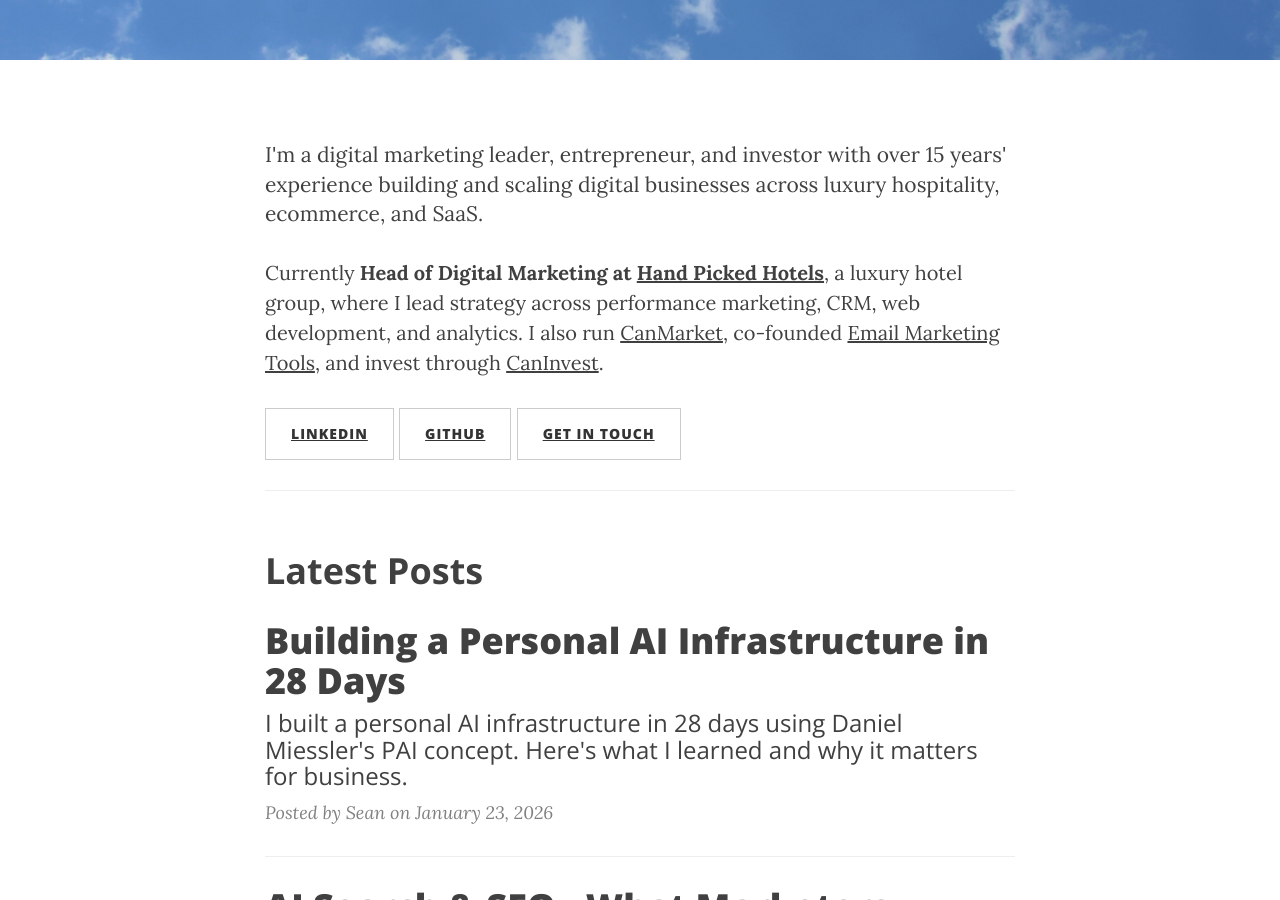
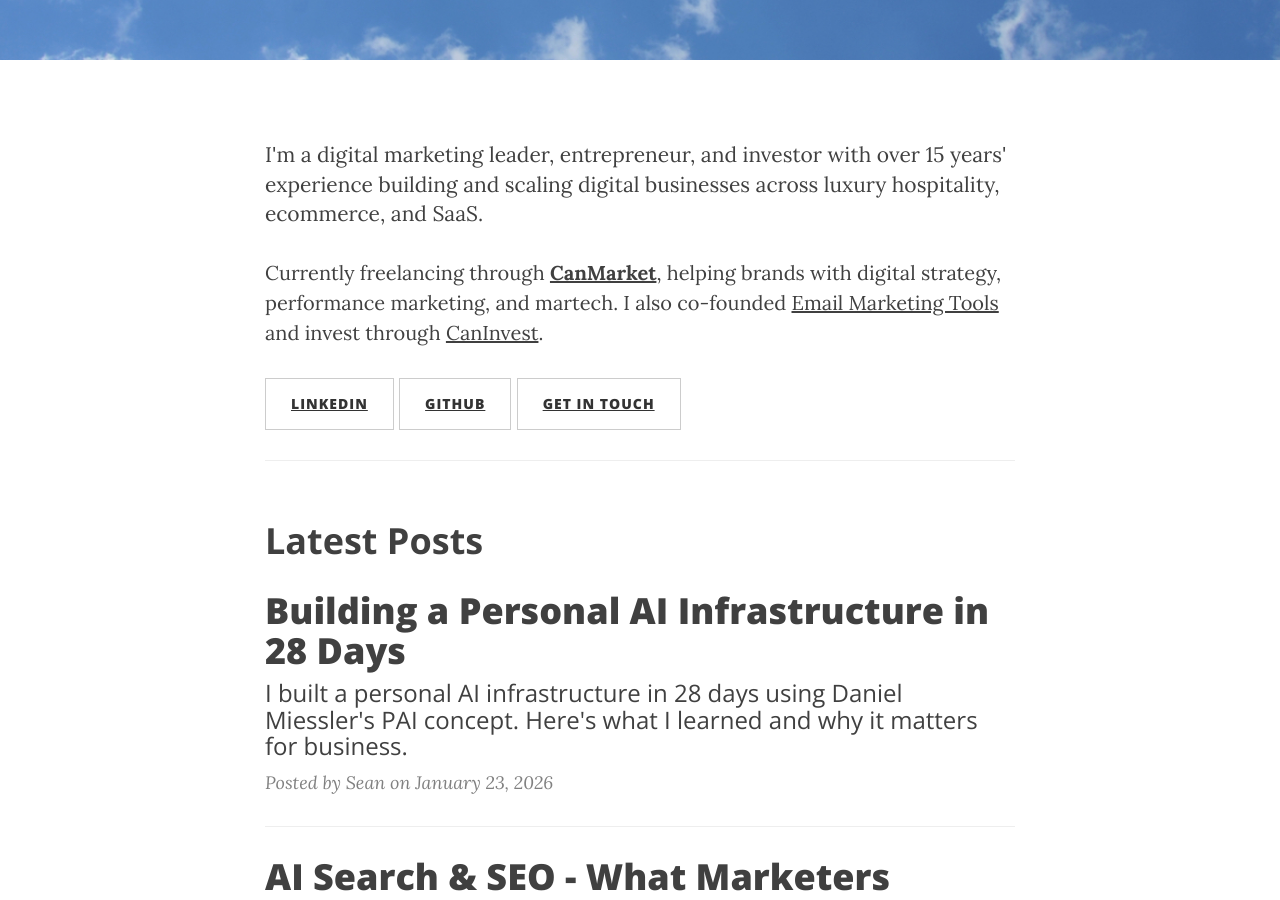
Before and after one commit to seanreillyesq/seanreillyesq.github.io, a Jekyll site: the page built from home.html, in a window 1280 px wide and 900 px high, scrolled down 396 px. Built offline with Jekyll 4.4.1, drawn with Linux system fonts in a browser that asks for light colours; comment, search, counter and statistics services are not loaded.

Commit message:
Update /home preview: freelance via CanMarket, remove HPH reference

```diff
--- a/home.html
+++ b/home.html
@@ -11,7 +11,7 @@
 
 <p class="lead">I'm a digital marketing leader, entrepreneur, and investor with over 15 years' experience building and scaling digital businesses across luxury hospitality, ecommerce, and SaaS.</p>
 
-<p>Currently <strong>Head of Digital Marketing at <a href="https://www.handpickedhotels.co.uk/" target="_blank">Hand Picked Hotels</a></strong>, a luxury hotel group, where I lead strategy across performance marketing, CRM, web development, and analytics. I also run <a href="https://www.canmarket.co.uk" target="_blank">CanMarket</a>, co-founded <a href="https://emailmarketingtools.io" target="_blank">Email Marketing Tools</a>, and invest through <a href="https://www.caninvest.uk" target="_blank">CanInvest</a>.</p>
+<p>Currently freelancing through <a href="https://www.canmarket.co.uk" target="_blank"><strong>CanMarket</strong></a>, helping brands with digital strategy, performance marketing, and martech. I also co-founded <a href="https://emailmarketingtools.io" target="_blank">Email Marketing Tools</a> and invest through <a href="https://www.caninvest.uk" target="_blank">CanInvest</a>.</p>
 
 <p>
     <a href="https://www.linkedin.com/in/seanreillyesq" target="_blank" class="btn btn-default">LinkedIn</a>
```
